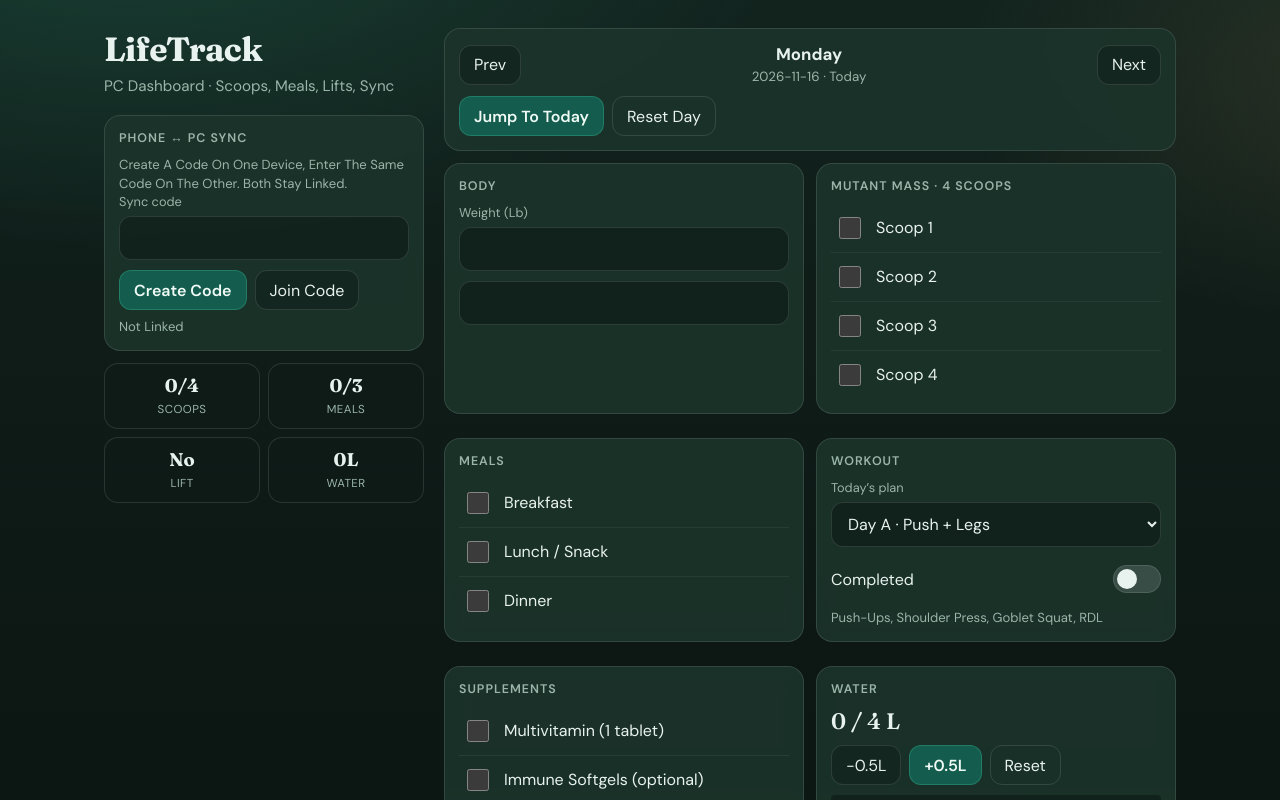
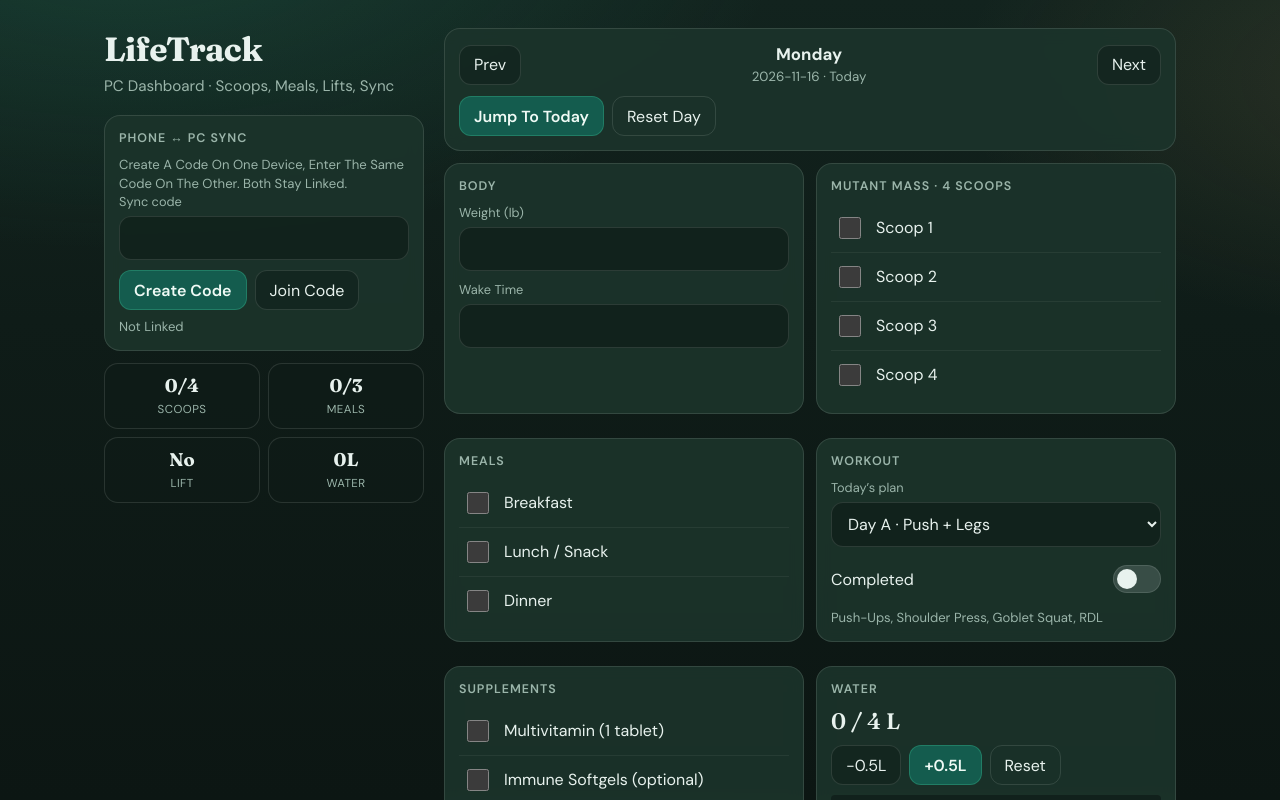
Before and after one commit to nicholasmyung-a11y/lifetrack, a React (Vite) app: page / in a window 1280 px wide. Shown: the top 800 px of the page. Built offline with nearby package versions, Linux system fonts and the light colour scheme.

Commit message:
Restore Wake Time label; use Weight (lb)

```diff
--- a/src/App.tsx
+++ b/src/App.tsx
@@ -368,7 +368,7 @@ export default function App() {
           <section className="card">
             <h2>Body</h2>
             <div className="field">
-              <label htmlFor="weight">Weight (Lb)</label>
+              <label htmlFor="weight">Weight (lb)</label>
               <input
                 id="weight"
                 inputMode="decimal"
@@ -377,9 +377,9 @@ export default function App() {
               />
             </div>
             <div className="field">
+              <label htmlFor="wake">Wake Time</label>
               <input
                 id="wake"
-                aria-label="Wake Time"
                 value={log.wakeTime}
                 onChange={(e) => updateLog({ wakeTime: e.target.value })}
               />
```
